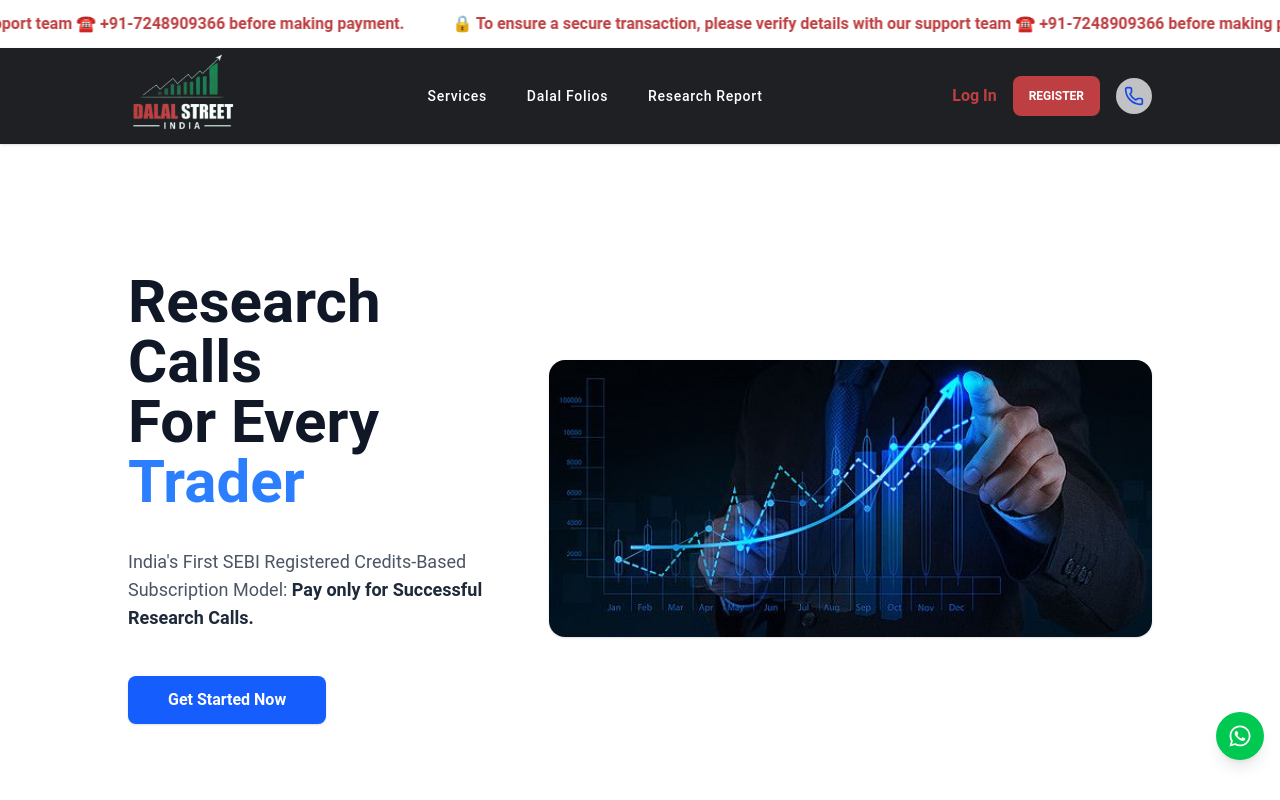
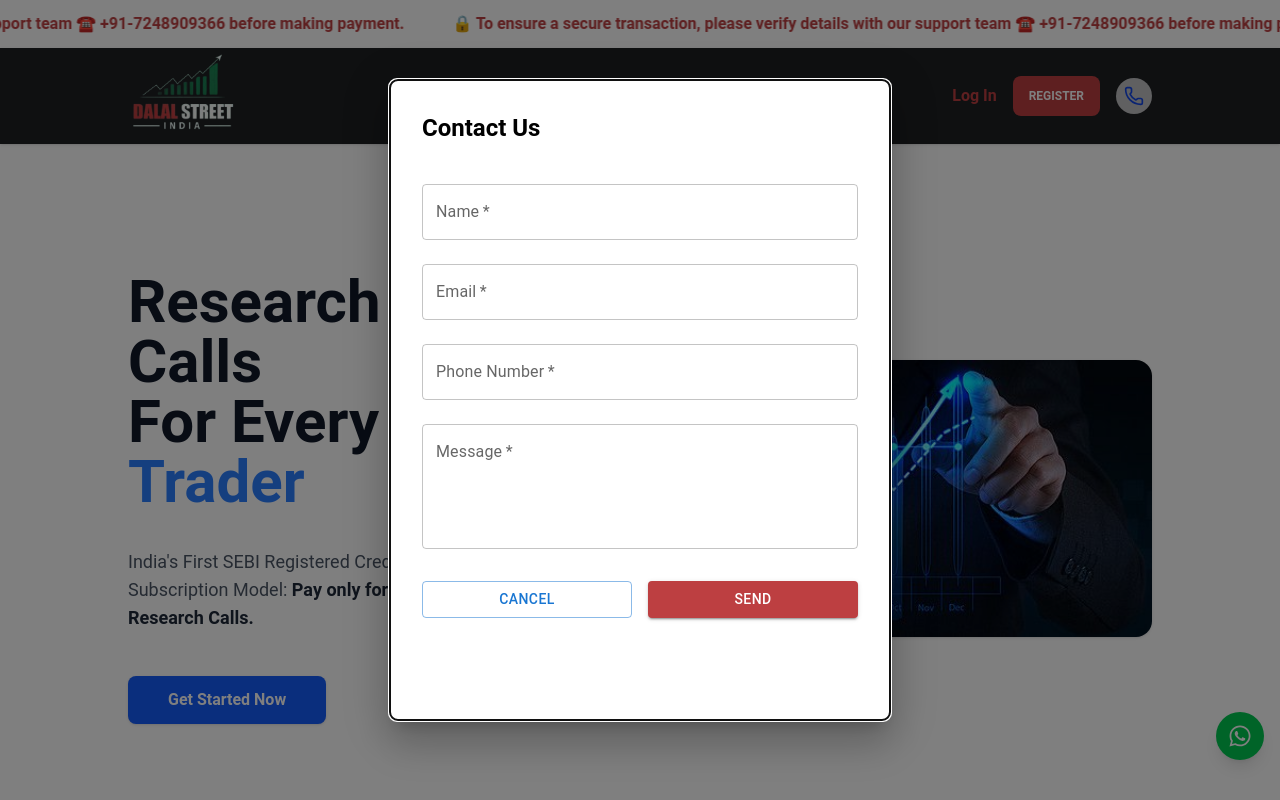
Before and after one commit to Coader-Sasmi/dalal-street-frontend, a Next.js app: page / in a window 1280 px wide. Shown: the top 800 px of the page. Built offline with nearby package versions, Linux system fonts and the light colour scheme.

Commit message:
mail.js implimrnted

```diff
--- a/package.json
+++ b/package.json
@@ -9,11 +9,13 @@
     "lint": "eslint"
   },
   "dependencies": {
+    "@emailjs/browser": "^4.4.1",
     "@emotion/react": "^11.14.0",
     "@emotion/styled": "^11.14.1",
     "@mui/icons-material": "^7.3.4",
     "@mui/material": "^7.3.4",
     "@mui/styled-engine-sc": "^7.3.3",
+    "emailjs-com": "^3.2.0",
     "formik": "^2.4.6",
     "lucide-react": "^0.544.0",
     "next": "15.5.3",
--- a/src/app/page.tsx
+++ b/src/app/page.tsx
@@ -1,3 +1,5 @@
+'use client';
+import ContactModalForm from "@/components/contact-modal-form";
 import CreditsFeatures from "@/components/home/CreditsFeatures";
 import CreditsModel from "@/components/home/CreditsModel";
 import InvestorsHub from "@/components/home/InvestorsHub";
@@ -5,9 +7,16 @@ import OurProcess from "@/components/home/OurProcess";
 import ResearchCalls from "@/components/home/ResearchCalls";
 import TeamSpace from "@/components/home/TeamSpace";
 import WhyDalalStreet from "@/components/home/WhyDalalStreet";
+import { Contact } from "lucide-react";
 import Head from "next/head";
+import { useEffect, useState } from "react";
 
 export default function Home() {
+  const [open, setOpen] = useState(false);
+   useEffect(() => {
+    const timer = setTimeout(() => setOpen(true), 6000);
+    return () => clearTimeout(timer);
+  }, []);
   return (
     <>
     <Head>
@@ -39,6 +48,7 @@ export default function Home() {
         />
         <meta name="twitter:image" content="/path-to-social-image.jpg" />
       </Head>
+      <ContactModalForm open={open} onClose={() => setOpen(false)}/>
     <ResearchCalls/>
     <CreditsModel/>
     <CreditsFeatures/>
--- /dev/null
+++ b/src/components/Contact-modal-form.tsx
@@ -0,0 +1,179 @@
+"use client"
+
+import type React from "react"
+
+import { useState } from "react"
+import { Modal, Box, TextField, Button, Typography, Alert, CircularProgress } from "@mui/material"
+import emailjs from "@emailjs/browser"
+
+interface ContactModalFormProps {
+  open: boolean
+  onClose: () => void
+}
+
+export default function ContactModalForm({ open, onClose }: ContactModalFormProps) {
+  const [formData, setFormData] = useState({
+    name: "",
+    email: "",
+    phone: "",
+    message: "",
+  })
+  const [loading, setLoading] = useState(false)
+  const [status, setStatus] = useState<"idle" | "success" | "error">("idle")
+  const [statusMessage, setStatusMessage] = useState("")
+
+  // Initialize EmailJS once
+  if (typeof window !== "undefined" && !window.emailjs) {
+    emailjs.init("xODcGwjUxBTXKGhuX")
+  }
+
+  const handleChange = (e: React.ChangeEvent<HTMLInputElement | HTMLTextAreaElement>) => {
+    const { name, value } = e.target
+    setFormData((prev) => ({
+      ...prev,
+      [name]: value,
+    }))
+  }
+
+  const handleSubmit = async (e: React.FormEvent) => {
+    e.preventDefault()
+    setLoading(true)
+    setStatus("idle")
+
+    try {
+      // Combine email, phone, and message into the message field
+      const combinedMessage = `Email: ${formData.email}\nPhone: ${formData.phone}\n\nMessage:\n${formData.message}`
+
+      const templateParams = {
+        name: formData.name,
+        message: combinedMessage,
+      }
+
+      const response = await emailjs.send("service_qnaadx9", "template_5zdb2nr", templateParams)
+
+      if (response.status === 200) {
+        setStatus("success")
+        setStatusMessage("Email sent successfully!")
+        setFormData({ name: "", email: "", phone: "", message: "" })
+        setTimeout(() => {
+          onClose()
+          setStatus("idle")
+        }, 2000)
+      }
+    } catch (error) {
+      setStatus("error")
+      setStatusMessage(error instanceof Error ? error.message : "Failed to send email. Please try again.")
+    } finally {
+      setLoading(false)
+    }
+  }
+
+  const handleClose = () => {
+    if (!loading) {
+      setFormData({ name: "", email: "", phone: "", message: "" })
+      setStatus("idle")
+      onClose()
+    }
+  }
+
+  return (
+    <Modal open={open} onClose={handleClose}>
+      <Box
+        sx={{
+          position: "absolute",
+          top: "50%",
+          left: "50%",
+          transform: "translate(-50%, -50%)",
+          width: "90%",
+          maxWidth: 500,
+          height: "80vh",
+          overflow: "auto",
+          bgcolor: "background.paper",
+          borderRadius: 2,
+          boxShadow: 24,
+          p: 4,
+        }}
+      >
+        <Typography variant="h5" component="h2" sx={{ mb: 3, fontWeight: 600 }}>
+          Contact Us
+        </Typography>
+
+        {status === "success" && (
+          <Alert severity="success" sx={{ mb: 2 }}>
+            {statusMessage}
+          </Alert>
+        )}
+
+        {status === "error" && (
+          <Alert severity="error" sx={{ mb: 2 }}>
+            {statusMessage}
+          </Alert>
+        )}
+
+        <form onSubmit={handleSubmit}>
+          <TextField
+            fullWidth
+            label="Name"
+            name="name"
+            value={formData.name}
+            onChange={handleChange}
+            required
+            margin="normal"
+            disabled={loading}
+          />
+
+          <TextField
+            fullWidth
+            label="Email"
+            name="email"
+            type="email"
+            value={formData.email}
+            onChange={handleChange}
+            required
+            margin="normal"
+            disabled={loading}
+          />
+
+          <TextField
+            fullWidth
+            label="Phone Number"
+            name="phone"
+            value={formData.phone}
+            onChange={handleChange}
+            required
+            margin="normal"
+            disabled={loading}
+          />
+
+          <TextField
+            fullWidth
+            label="Message"
+            name="message"
+            value={formData.message}
+            onChange={handleChange}
+            required
+            margin="normal"
+            multiline
+            rows={4}
+            disabled={loading}
+          />
+
+          <Box sx={{ display: "flex", gap: 2, mt: 3 }}>
+            <Button variant="outlined" onClick={handleClose} disabled={loading} fullWidth>
+              Cancel
+            </Button>
+            <Button
+              variant="contained"
+              type="submit"
+              disabled={loading}
+              fullWidth
+              sx={{ bgcolor: "#bd3f41", "&:hover": { bgcolor: "#a03536" } }}
+            >
+              {loading ? <CircularProgress size={24} /> : "Send"}
+            </Button>
+          </Box>
+        </form>
+      </Box>
+    </Modal>
+  )
+}
--- a/src/components/UserForm.tsx
+++ b/src/components/UserForm.tsx
@@ -1,13 +1,22 @@
-"use client";
+"use client"
 
-import { useFormik } from "formik";
-import * as Yup from "yup";
+import { useFormik } from "formik"
+import * as Yup from "yup"
+import emailjs from "@emailjs/browser"
+import { useState } from "react"
 
 interface UserFormProps {
-  onClose: () => void;
+  onClose: () => void
 }
 
 export default function UserForm({ onClose }: UserFormProps) {
+  const [isLoading, setIsLoading] = useState(false)
+  const [submitMessage, setSubmitMessage] = useState("")
+
+  if (typeof window !== "undefined") {
+    emailjs.init("xODcGwjUxBTXKGhuX")
+  }
+
   const formik = useFormik({
     initialValues: {
       name: "",
@@ -20,75 +29,84 @@ export default function UserForm({ onClose }: UserFormProps) {
       phone: Yup.string()
         .matches(/^[0-9]{10}$/, "Enter a valid 10-digit phone number")
         .required("Phone is required"),
-      gmail: Yup.string()
-        .email("Enter a valid email")
-        .required("Email is required"),
+      gmail: Yup.string().email("Enter a valid email").required("Email is required"),
       segment: Yup.string().required("Segment is required"),
     }),
-    onSubmit: (values) => {
-      console.log("Form Data:", values);
-      onClose(); // Close modal after submit
+    onSubmit: async (values) => {
+      setIsLoading(true)
+      setSubmitMessage("")
+
+      try {
+        // Combine all fields except name into the message field
+        const messageContent = `Phone: ${values.phone}\nEmail: ${values.gmail}\nSegment: ${values.segment}`
+
+        const templateParams = {
+          name: values.name,
+          message: messageContent,
+        }
+
+        await emailjs.send("service_qnaadx9", "template_5zdb2nr", templateParams)
+
+        setSubmitMessage("Email sent successfully!")
+        console.log("Form Data:", values)
+
+        // Close modal after successful submission
+        setTimeout(() => {
+          onClose()
+        }, 1500)
+      } catch (error) {
+        console.error("Email sending failed:", error)
+        setSubmitMessage("Failed to send email. Please try again.")
+      } finally {
+        setIsLoading(false)
+      }
     },
-  });
+  })
 
   return (
     <form onSubmit={formik.handleSubmit} className="space-y-5">
       {/* Name */}
       <div className="relative">
-        <label className="block text-sm font-medium text-gray-700 mb-1">
-          Name*
-        </label>
+        <label className="block text-sm font-medium text-gray-700 mb-1">Name*</label>
         <input
           type="text"
           {...formik.getFieldProps("name")}
           className="w-full border border-gray-600 rounded-lg p-2 focus:outline-none "
         />
         {formik.touched.name && formik.errors.name && (
-          <p className="absolute text-red-500 text-xs -bottom-4 left-0">
-            {formik.errors.name}
-          </p>
+          <p className="absolute text-red-500 text-xs -bottom-4 left-0">{formik.errors.name}</p>
         )}
       </div>
 
       {/* Phone */}
       <div className="relative">
-        <label className="block text-sm font-medium text-gray-700 mb-1">
-          Phone*
-        </label>
+        <label className="block text-sm font-medium text-gray-700 mb-1">Phone*</label>
         <input
           type="tel"
           {...formik.getFieldProps("phone")}
           className="w-full border border-gray-600 rounded-lg p-2 focus:outline-none "
         />
         {formik.touched.phone && formik.errors.phone && (
-          <p className="absolute text-red-500 text-xs -bottom-4 left-0">
-            {formik.errors.phone}
-          </p>
+          <p className="absolute text-red-500 text-xs -bottom-4 left-0">{formik.errors.phone}</p>
         )}
       </div>
 
       {/* Gmail */}
       <div className="relative">
-        <label className="block text-sm font-medium text-gray-700 mb-1">
-          Email*
-        </label>
+        <label className="block text-sm font-medium text-gray-700 mb-1">Email*</label>
         <input
           type="email"
           {...formik.getFieldProps("gmail")}
           className="w-full border border-gray-600 rounded-lg p-2 focus:outline-none "
         />
         {formik.touched.gmail && formik.errors.gmail && (
-          <p className="absolute text-red-500 text-xs -bottom-4 left-0">
-            {formik.errors.gmail}
-          </p>
+          <p className="absolute text-red-500 text-xs -bottom-4 left-0">{formik.errors.gmail}</p>
         )}
       </div>
 
       {/* Segment */}
       <div className="relative">
-        <label className="block text-sm font-medium text-gray-700 mb-1">
-          Segment
-        </label>
+        <label className="block text-sm font-medium text-gray-700 mb-1">Segment</label>
         <select
           {...formik.getFieldProps("segment")}
           className="w-full border border-gray-600 rounded-lg p-2 focus:outline-none"
@@ -106,19 +124,28 @@ export default function UserForm({ onClose }: UserFormProps) {
         </select>
 
         {formik.touched.segment && formik.errors.segment && (
-          <p className="absolute text-red-500 text-xs -bottom-4 left-0">
-            {formik.errors.segment}
+          <p className="absolute text-red-500 text-xs -bottom-4 left-0">{formik.errors.segment}</p>
+        )}
+      </div>
+
+      {submitMessage && (
+        <p
+          className={`text-sm text-center ${
+            submitMessage.includes("successfully") ? "text-green-600" : "text-red-600"
+          }`}
+        >
+          {submitMessage}
         </p>
       )}
-      </div>
 
       {/* Submit Button */}
       <button
         type="submit"
-        className="w-full bg-[#bd3f41] text-white rounded-lg py-2 font-medium hover:bg-[#bd3f41]/90 transition-all"
+        disabled={isLoading}
+        className="w-full bg-[#bd3f41] text-white rounded-lg py-2 font-medium hover:bg-[#bd3f41]/90 transition-all disabled:opacity-50 disabled:cursor-not-allowed"
       >
-        Submit
+        {isLoading ? "Sending..." : "Submit"}
       </button>
     </form>
-  );
+  )
 }
```
Also changed, not shown: 1 other file (tests, documents, lock files or other folders). Lines whose indentation alone changed are shown as unchanged.
